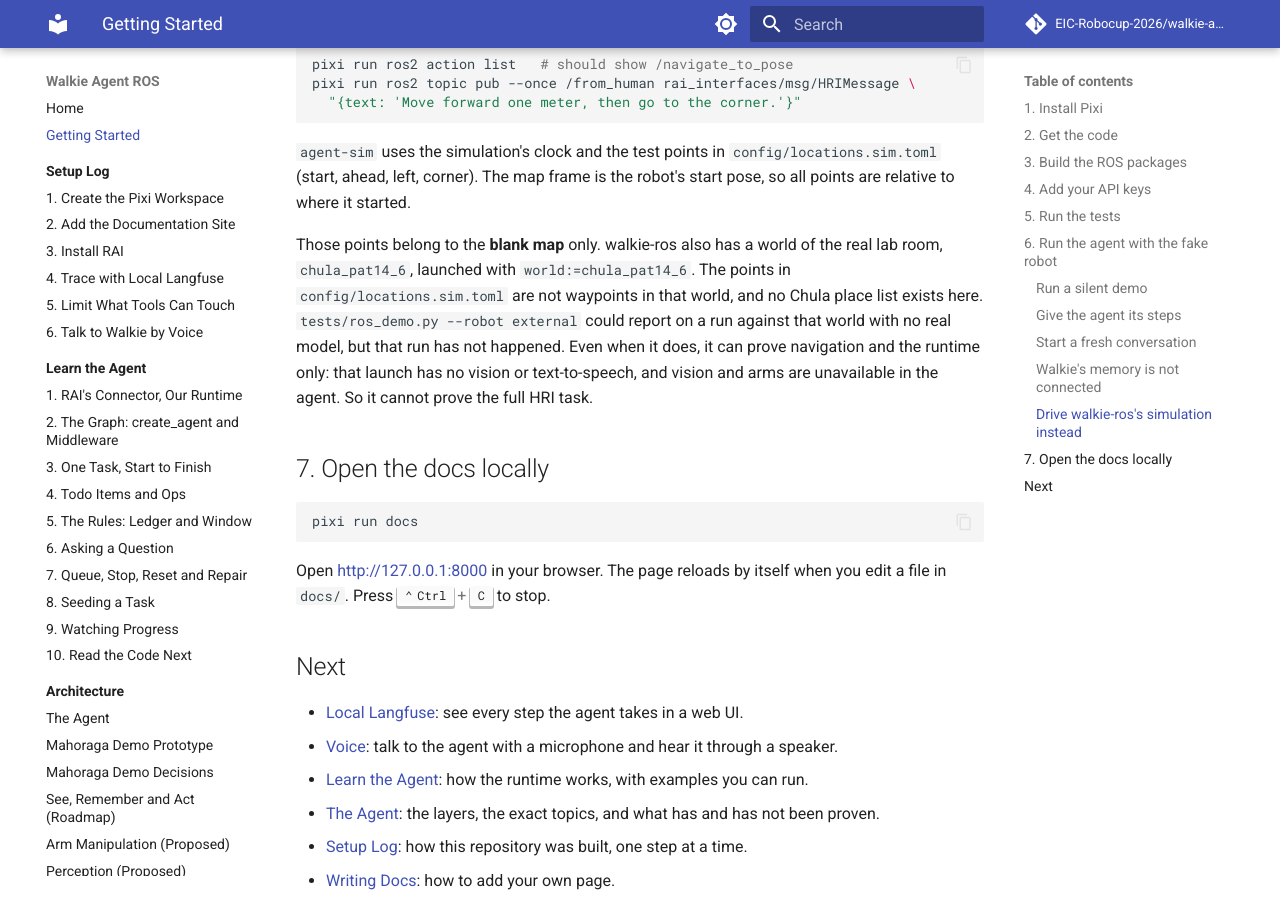
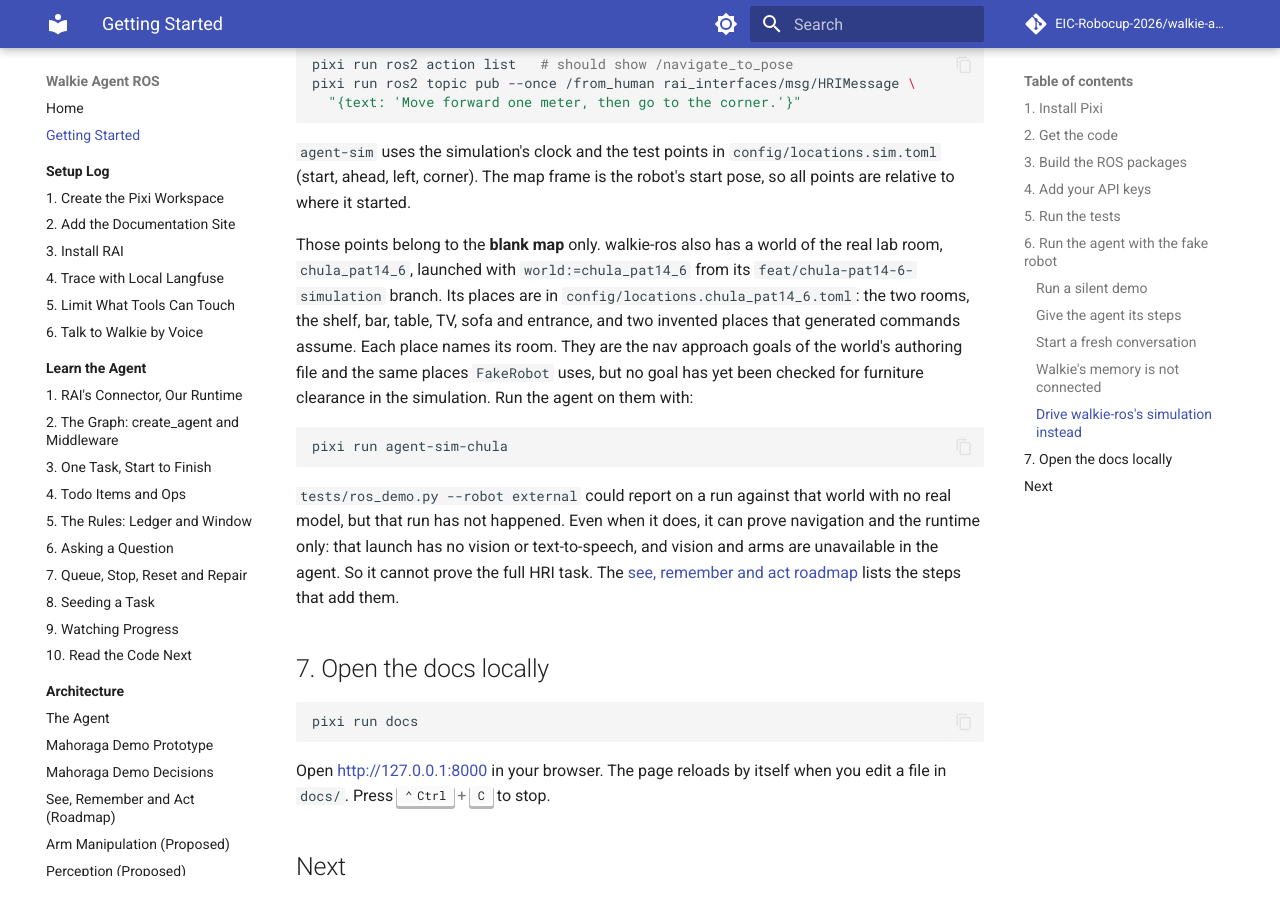
Before and after one commit to EIC-Robocup-2026/walkie-agent-ros, an MkDocs documentation site: the page built from docs/getting-started.md, in a window 1280 px wide and 900 px high, scrolled down 7216 px. Built offline with MkDocs 1.6.1 and Material for MkDocs 9.7.7, drawn with Linux system fonts in a browser that asks for light colours; comment, search, counter and statistics services are not loaded.

Commit message:
feat: add the chula_pat14_6 place list, a room per place, and agent-sim-chula
config/locations.chula_pat14_6.toml holds the world's nav approach
goals under the names FakeRobot uses, with each place's room; a test
keeps the file and FakeRobot's CHULA_PAT14_6_PLACES equal. Location
gains an optional room, which must name a place in the same file whose
own room is itself, so walkie-database's sim seed can read each room's
stand pose from it. FakeRobot's places carry their room.

The new agent-sim-chula task runs the agent on these places. No goal
has been checked for furniture clearance in MuJoCo yet. Decisions G2-1
and G2-2 record the choices; the Mahoraga gate passed at source digest
23bdd90e28a35403.

````diff
--- a/docs/getting-started.md
+++ b/docs/getting-started.md
@@ -325,12 +325,24 @@ pixi run ros2 topic pub --once /from_human rai_interfaces/msg/HRIMessage \
 the robot's start pose, so all points are relative to where it started.
 
 Those points belong to the **blank map** only. walkie-ros also has a world of the real
-lab room, `chula_pat14_6`, launched with `world:=chula_pat14_6`. The points in
-`config/locations.sim.toml` are not waypoints in that world, and no Chula place list
-exists here. `tests/ros_demo.py --robot external` could report on a run against that world
+lab room, `chula_pat14_6`, launched with `world:=chula_pat14_6` from its
+`feat/chula-pat14-6-simulation` branch. Its places are in
+`config/locations.chula_pat14_6.toml`: the two rooms, the shelf, bar, table, TV, sofa
+and entrance, and two invented places that generated commands assume. Each place names
+its room. They are the nav approach goals of the world's authoring file and the same
+places `FakeRobot` uses, but no goal has yet been checked for furniture clearance in
+the simulation. Run the agent on them with:
+
+```bash
+pixi run agent-sim-chula
+```
+
+`tests/ros_demo.py --robot external` could report on a run against that world
 with no real model, but that run has not happened. Even when it does, it can prove
 navigation and the runtime only: that launch has no vision or text-to-speech, and vision
-and arms are unavailable in the agent. So it cannot prove the full HRI task.
+and arms are unavailable in the agent. So it cannot prove the full HRI task. The
+[see, remember and act roadmap](architecture/see-remember-act.md) lists the steps that
+add them.
 
 ## 7. Open the docs locally
 
--- a/pixi.toml
+++ b/pixi.toml
@@ -175,6 +175,10 @@ description = "Run the Walkie agent (takes input from /from_human, tasks from /w
 cmd = "python -m walkie_agent.main --use-sim-time --locations config/locations.sim.toml"
 description = "Run the agent against walkie-ros's MuJoCo simulation (the shell's ROS_DOMAIN_ID)"
 
+[tasks.agent-sim-chula]
+cmd = "python -m walkie_agent.main --use-sim-time --locations config/locations.chula_pat14_6.toml"
+description = "Run the agent on the chula_pat14_6 world's places (the shell's ROS_DOMAIN_ID)"
+
 # The tests run on Fast DDS, which tests/conftest.py sets, so they need no
 # Zenoh router (ADR-0019).
 [tasks.test]
````
Also changed, not shown: README.md (+2 -0 lines), docs/architecture/agent.md (+4 -1 lines), docs/architecture/mahoraga-demo-decisions.md (+2 -0 lines), docs/architecture/see-remember-act.md (+3 -1 lines), 4 other files.
